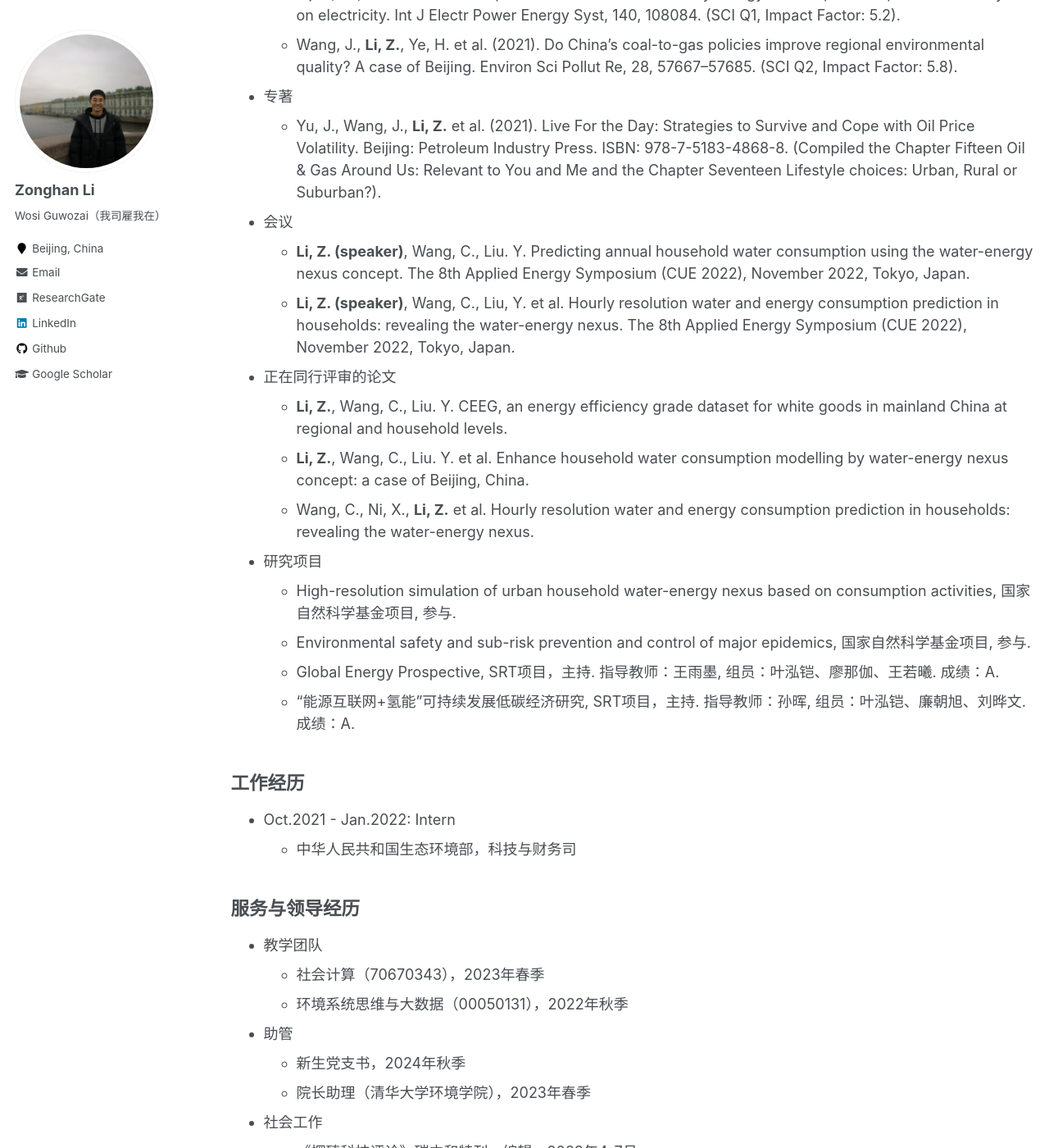
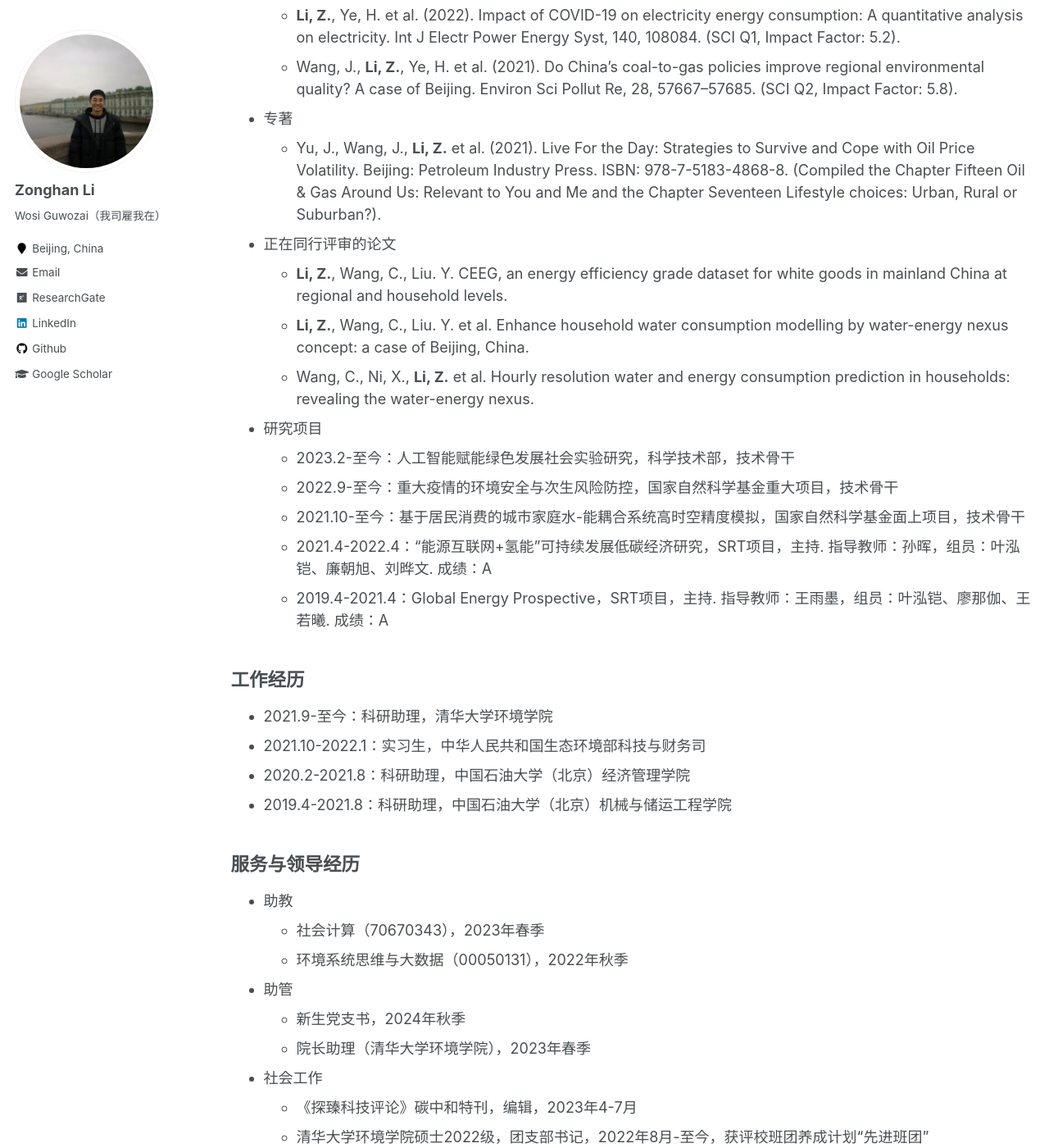
Before and after one commit to lzh3278/lzh.github.io, a Jekyll site: the page built from _pages/cv-chn.md, in a window 1280 px wide and 1400 px high, scrolled down 1232 px. Shown: the whole window at 82% size. Built offline with Jekyll 4.4.1, drawn with Linux system fonts in a browser that asks for light colours; some of the changed text lies outside the part shown.

Commit message:
Update cv-chn.md

```diff
--- a/_pages/cv-chn.md
+++ b/_pages/cv-chn.md
@@ -8,17 +8,17 @@ redirect_from:
 ---
 
 {% include base_path %}
-*中文页面正在维护，最近更新于2023年6月30日*
+*中文页面正在维护，最近更新于2023年6月30日 19:38:23*
 
 教育经历
 ------
-**清华大学，工学硕士研究生，环境学院，2022-至今**
-* 总体GPA：3.97/4.00，专业课GPA：4.00/4.00，排名：N/A
+**清华大学，工学硕士研究生，环境学院，2022-至今，导师：刘毅教授/院长**
+* GPA：3.97/4.00，专业课GPA：4.00/4.00，排名：N/A
 * 核心课程：环境经济（A），能源经济学与政策（A），社会计算（A），高级统计学（A），生态数据分析（A），机器学习（A），结构方程模型应用（A）
-* 国际交流：参加Watermatex（2023年加拿大）、icRs（2023年英国）、CUE（2022年日本）等国际学术会议并展示
+* 国际交流：参加Watermatex（2023年9月于加拿大）、icRs（2023年8月于英国）、CUE（2022年11月于日本）等国际学术会议并展示
 
-**中国石油大学（北京），经济学学士，经济管理学院，2018-2022**
-* 总体GPA：4.25/5.00, 排名: 1/46.
+**中国石油大学（北京），经济学学士，经济管理学院，2018-2022，导师：王建良教授/院长**
+* GPA：4.25/5.00，排名: 1/46
 * 核心课程：能源经济学（92），能源金融（97），能源战略与政策（99），能源法（98），国际石油经济学（97），微观经济学（100），宏观经济学（99），计量经济学（100），Python编程（100），信息检索与网络资源利用（100），国际金融（98），金融与投资（100），金融衍生工具（99）
 * 国际交流: 邓迪大学, 英国（2021年秋季学期）；南乌拉尔国立大学，俄罗斯（2019年秋季学期）
 
@@ -43,27 +43,28 @@ redirect_from:
     * Wang, J., **Li, Z.**, Ye, H. et al. (2021). Do China’s coal-to-gas policies improve regional environmental quality? A case of Beijing. Environ Sci Pollut Re, 28, 57667–57685. (SCI Q2, Impact Factor: 5.8).
 * 专著
     * Yu, J., Wang, J., **Li, Z.** et al. (2021). Live For the Day: Strategies to Survive and Cope with Oil Price Volatility. Beijing: Petroleum Industry Press. ISBN: 978-7-5183-4868-8. (Compiled the Chapter Fifteen Oil & Gas Around Us: Relevant to You and Me and the Chapter Seventeen Lifestyle choices: Urban, Rural or Suburban?).
-* 会议
-    * **Li, Z. (speaker)**, Wang, C., Liu. Y. Predicting annual household water consumption using the water-energy nexus concept. The 8th Applied Energy Symposium (CUE 2022), November 2022, Tokyo, Japan.
-    * **Li, Z. (speaker)**, Wang, C., Liu, Y. et al. Hourly resolution water and energy consumption prediction in households: revealing the water-energy nexus. The 8th Applied Energy Symposium (CUE 2022), November 2022, Tokyo, Japan.
 * 正在同行评审的论文
     * **Li, Z.**, Wang, C., Liu. Y. CEEG, an energy efficiency grade dataset for white goods in mainland China at regional and household levels.
     * **Li, Z.**, Wang, C., Liu. Y. et al. Enhance household water consumption modelling by water-energy nexus concept: a case of Beijing, China.
     * Wang, C., Ni, X., **Li, Z.** et al. Hourly resolution water and energy consumption prediction in households: revealing the water-energy nexus.
 * 研究项目
-    * High-resolution simulation of urban household water-energy nexus based on consumption activities, 国家自然科学基金项目, 参与.
-    * Environmental safety and sub-risk prevention and control of major epidemics, 国家自然科学基金项目, 参与.
-    * Global Energy Prospective, SRT项目，主持. 指导教师：王雨墨, 组员：叶泓铠、廖那伽、王若曦. 成绩：A.
-    * “能源互联网+氢能”可持续发展低碳经济研究, SRT项目，主持. 指导教师：孙晖, 组员：叶泓铠、廉朝旭、刘晔文. 成绩：A.
+    * 2023.2-至今：人工智能赋能绿色发展社会实验研究，科学技术部，技术骨干
+    * 2022.9-至今：重大疫情的环境安全与次生风险防控，国家自然科学基金重大项目，技术骨干
+    * 2021.10-至今：基于居民消费的城市家庭水-能耦合系统高时空精度模拟，国家自然科学基金面上项目，技术骨干
+    * 2021.4-2022.4：“能源互联网+氢能”可持续发展低碳经济研究，SRT项目，主持. 指导教师：孙晖，组员：叶泓铠、廉朝旭、刘晔文. 成绩：A
+    * 2019.4-2021.4：Global Energy Prospective，SRT项目，主持. 指导教师：王雨墨，组员：叶泓铠、廖那伽、王若曦. 成绩：A
+
 
 工作经历
 ------
-* Oct.2021 - Jan.2022: Intern
-  * 中华人民共和国生态环境部，科技与财务司
+* 2021.9-至今：科研助理，清华大学环境学院
+* 2021.10-2022.1：实习生，中华人民共和国生态环境部科技与财务司
+* 2020.2-2021.8：科研助理，中国石油大学（北京）经济管理学院
+* 2019.4-2021.8：科研助理，中国石油大学（北京）机械与储运工程学院
 
 服务与领导经历
 ------
-* 教学团队
+* 助教
   * 社会计算（70670343），2023年春季
   * 环境系统思维与大数据（00050131），2022年秋季
 * 助管
@@ -74,6 +75,9 @@ redirect_from:
   * 清华大学环境学院硕士2022级，团支部书记，2022年8月-至今，获评校班团养成计划“先进班团”
   * 中国石油大学（北京）能源经济本2018级，团支部书记，2018年9月-2022年6月，获评北京市先锋杯优秀团支部
   * 中国石油大学（北京）英语协会，主席，2020年9月-2021年6月
+* 志愿服务
+  * 志愿时长：630.5小时，北京市三星志愿者
+
 
 其他
 ------
```
